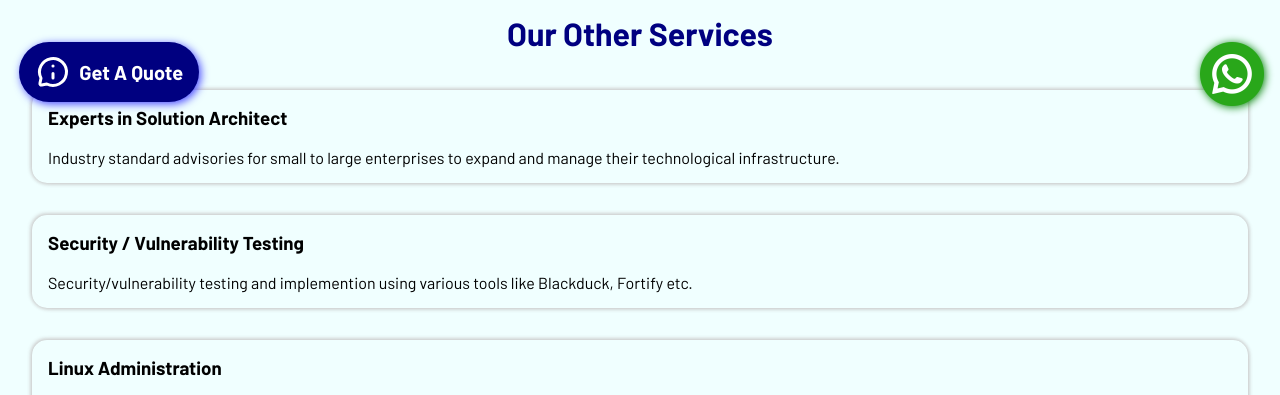
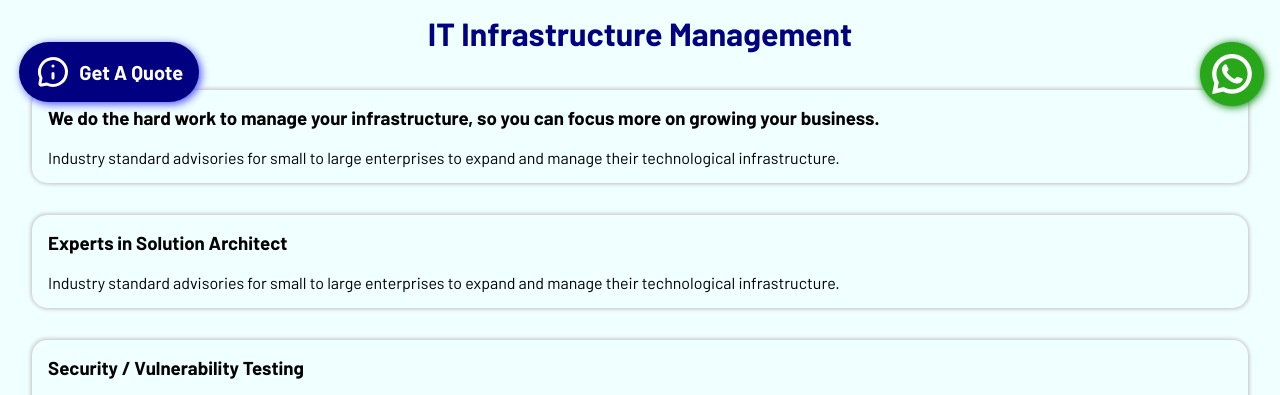
Before and after one commit to 12345TCS/website, a plain HTML site: page services.html in a window 1280 px wide. Shown: the part 678-1073 px from the top of the page. Drawn offline with nearby package versions, Linux system fonts and the light colour scheme.

Commit message:
Add files via upload

```diff
--- a/services.html
+++ b/services.html
@@ -133,8 +133,13 @@
 
 
     <div class="other-services">
-        <div class="section-heading"><h1>Our Other Services</h1></div>
+        <div class="section-heading"><h1>IT Infrastructure Management</h1></div>
         <br><br>
+        <div class="other-services-card" onclick="openForm()" data-aos="fade-down" data-aos-offset="120" data-aos-duration="1000">
+            <h3 class="other-services--title">We do the hard work to manage your infrastructure, so you can focus more on growing your business.</h3>
+            <br>
+            <p class="other-services--desc">Industry standard advisories for small to large enterprises to expand and manage their technological infrastructure.</p>
+        </div>
         <div class="other-services-card" onclick="openForm()" data-aos="fade-down" data-aos-offset="120" data-aos-duration="1000">
             <h3 class="other-services--title">Experts in Solution Architect</h3>
             <br>
```
Also changed, not shown: index.html (+1 -2 lines).
